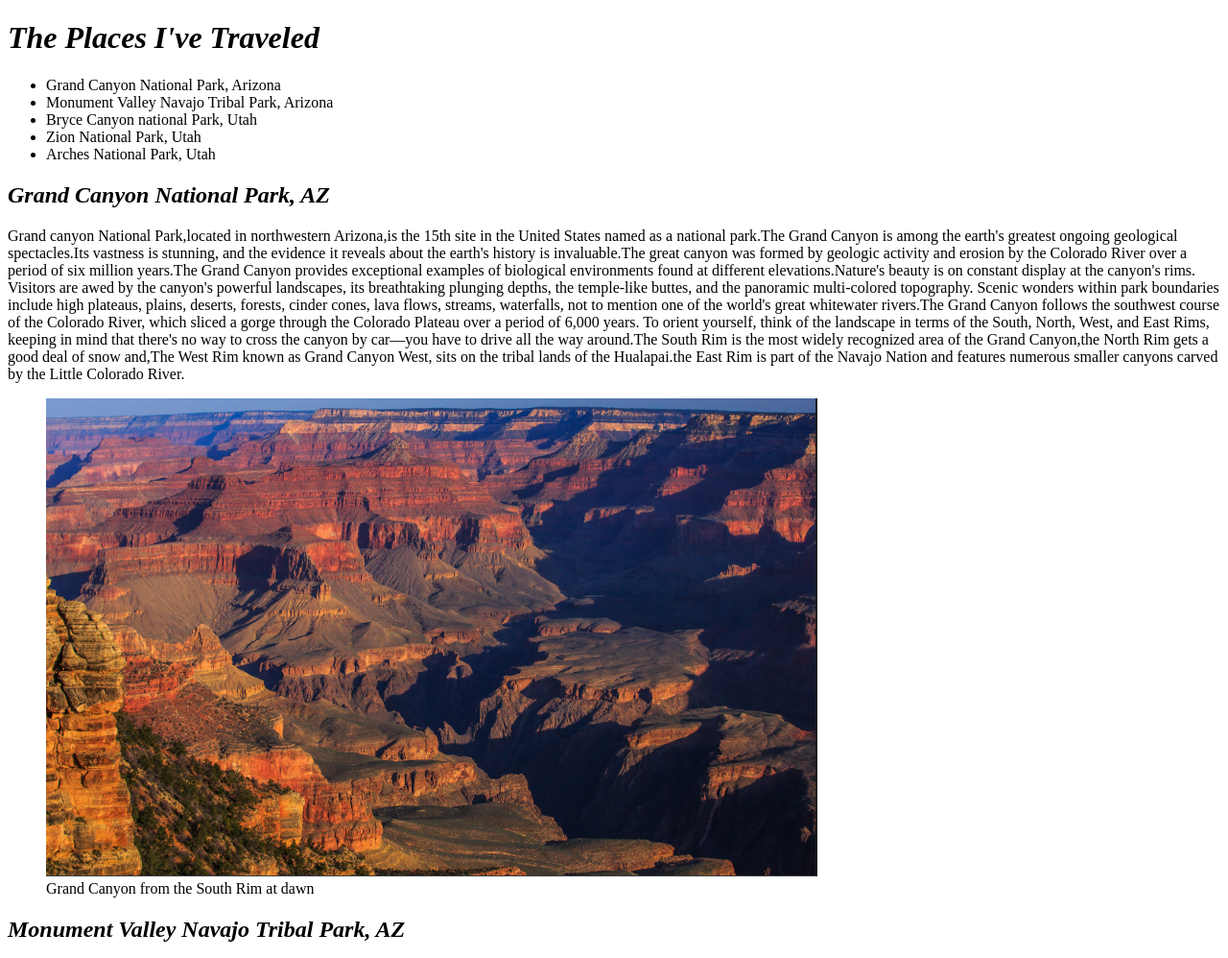
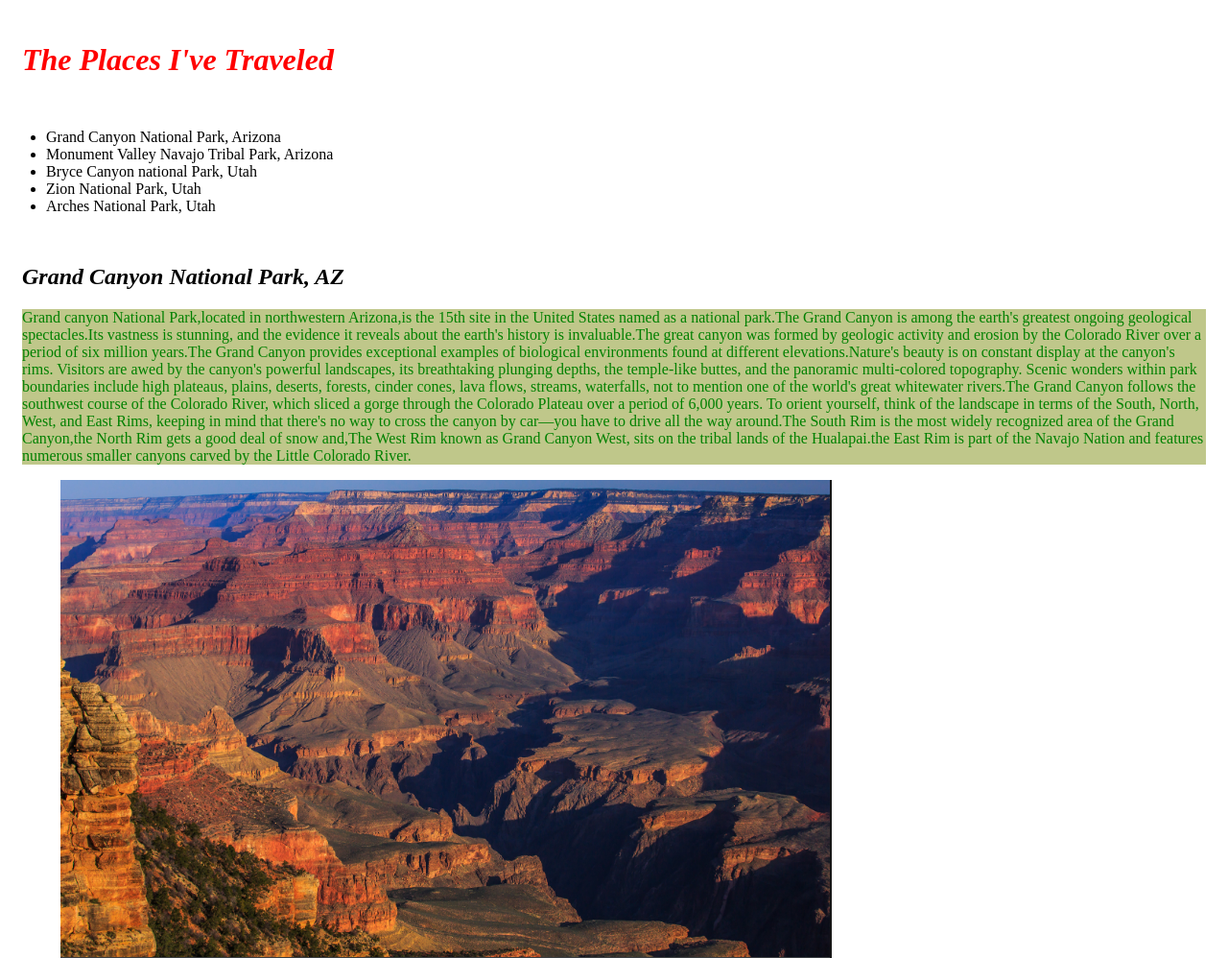
Before and after one commit to St-Louis-Women-March-2022/js-assignment-4-html-me-something-Happy22LC, a website: page index.html in a window 1280 px wide. Shown: the top 998 px of the page at 96% size. Drawn offline with Linux system fonts and the light colour scheme; files whose address does not match are found by name.

Commit message:
update index.html and styles.css file

```diff
--- a/index.html
+++ b/index.html
@@ -2,10 +2,13 @@
 <html>
    <head>
       <title>Summer Getaway</title>
+      <link rel="stylesheet" href="styles.css">
    </head>
    <body>
      <header>
-      <h1><em>The Places I've Traveled</em></h1>
+      <div class="intro">
+         <h1 id="mainHeading"><em>The Places I've Traveled</em></h1>
+      </div>
      <ul>
       <li>Grand Canyon National Park, Arizona</li>
       <li>Monument Valley Navajo Tribal Park, Arizona</li>
@@ -16,9 +19,10 @@
    </header>
    <main>
      <article>
+      <div class="funParagraph">
       <section>
          <h2><em>Grand Canyon National Park, AZ</em></h2>
-         <p>
+         <p id="testP">
             Grand canyon National Park,located in northwestern Arizona,is the 15th site in the
             United States named as a national park.The Grand Canyon is among the earth's greatest ongoing
             geological spectacles.Its vastness is stunning, and the evidence it reveals about the earth's
@@ -37,6 +41,7 @@
             Hualapai.the East Rim is part of the Navajo Nation and features numerous smaller canyons carved by the
             Little Colorado River.
          </p>
+
          <figure>
             <img src="C:\Users\biswa\Documents\Launch_Code\Git\js-assignment-4-html-me-something-Happy22LC\images\Grand Canyon.png">
             <figcaption>Grand Canyon from the South Rim at dawn</figcaption>
@@ -124,6 +129,7 @@
             <figcaption>Arches National Park</figcaption>
          </figure>
       </section>
+      </div>
      </article>
    </main>
    <footer>
--- a/styles.css
+++ b/styles.css
@@ -1 +1,19 @@
 /* Write your CSS here! */
+p {
+    background-color: rgb(191, 199, 138);
+}
+body {
+    margin: 8px;
+}
+div {
+    padding: 15px;
+
+}
+
+#mainHeading {
+    color: red;
+}
+
+#testP {
+    color: green;
+}
```
